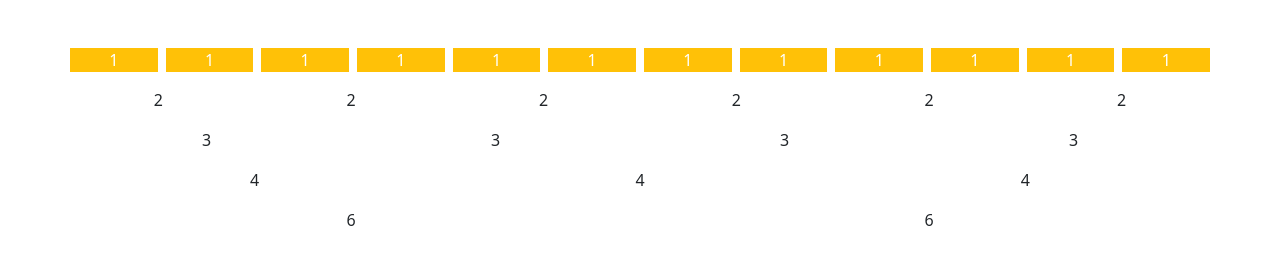
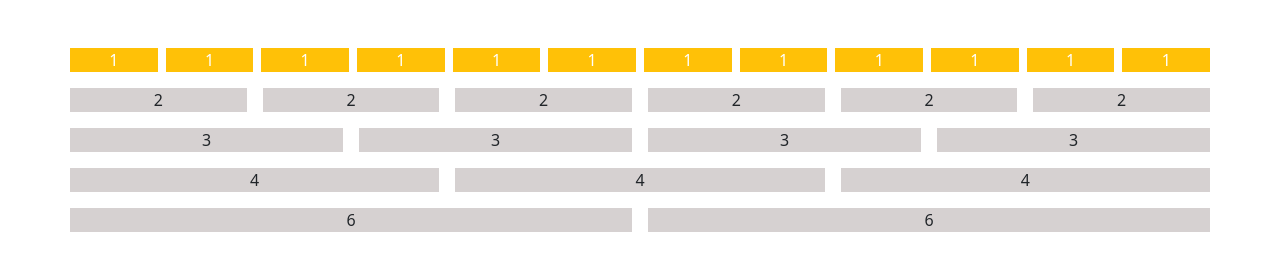
Before and after one commit to mamesalo/portfolio, a plain HTML site: page index.html in a window 1280 px wide. Drawn offline with Linux system fonts and the light colour scheme.

Commit message:
Update index.html

```diff
--- a/index.html
+++ b/index.html
@@ -13,6 +13,11 @@
       rel="stylesheet"
       href="bootstrap-5.3.3-dist/css/bootstrap-utilities.css"
     />
+        <style>
+      .bg-light-2 {
+        background-color: rgb(214, 209, 209);
+      }
+    </style>
     <script src="bootstrap-5.3.3-dist/js/bootstrap.bundle.js"></script>
     <style>
       .table tbody tr:last-child {
```
